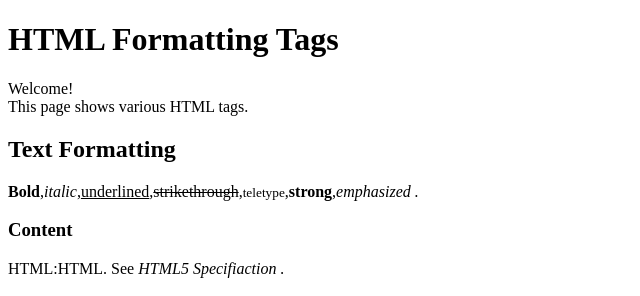
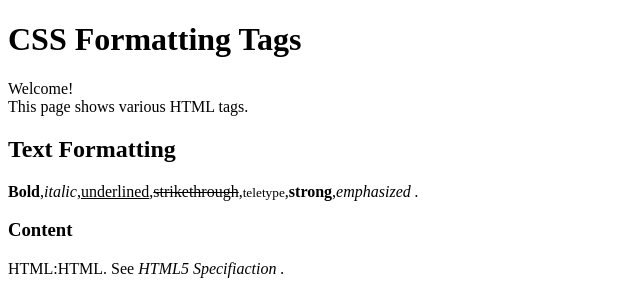
Before and after one commit to kashvibansal11/testdemo, a plain HTML site: page index.html in a window 1280 px wide. Shown: the top 296 px of the page, without its empty margins (0-640 px from the left). Drawn offline with Linux system fonts and the light colour scheme.

Commit message:
HTML SE CSS
HTML TO CSS

```diff
--- a/index.html
+++ b/index.html
@@ -6,7 +6,7 @@
     <title>Document</title>
 </head>
 <body>
-  <h1>HTML Formatting Tags</h1>
+  <h1>CSS Formatting Tags</h1>
   <p>Welcome!<br>
     This page shows various HTML tags. </p>
 
```
